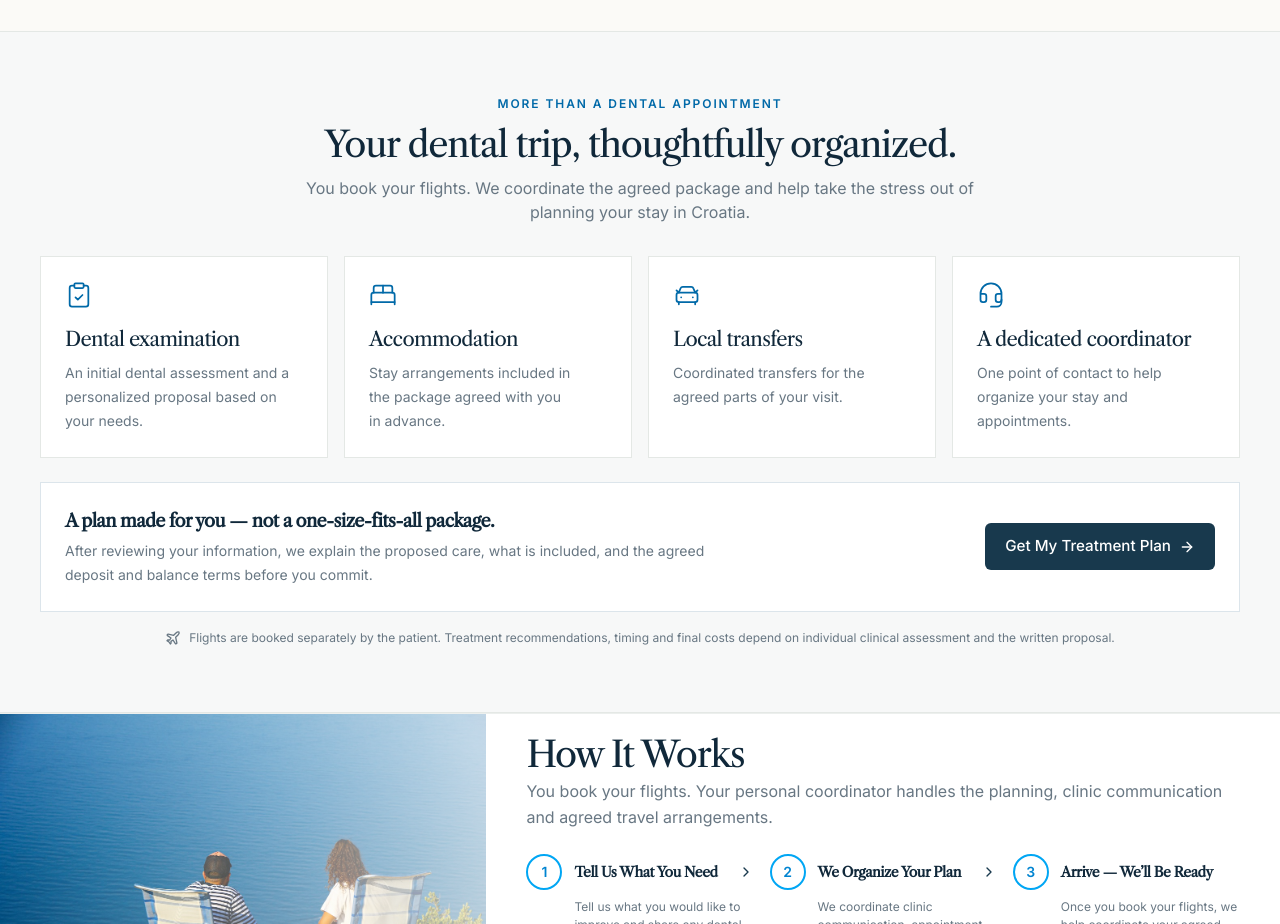
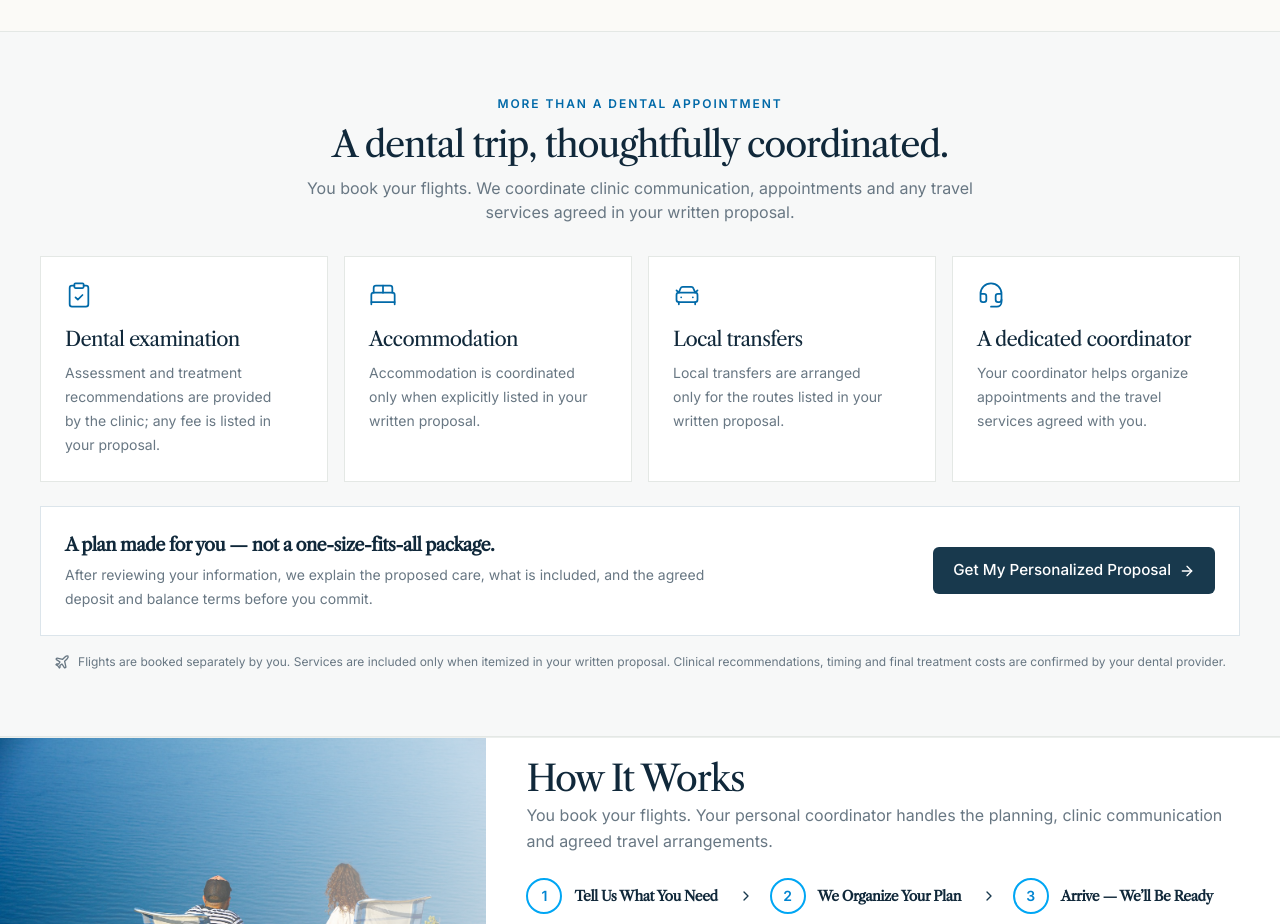
Before and after one commit to ivansusac2209/SmileCroatia, a Vue app: page / in a window 1280 px wide. Shown: the part 2612-3536 px from the top of the page. Built offline with nearby package versions, Linux system fonts and the light colour scheme.

Commit message:
Clarify package inclusions and proposal terms

```diff
--- a/src/components/home/PackageIncludes.vue
+++ b/src/components/home/PackageIncludes.vue
@@ -3,10 +3,10 @@ import { ArrowRight, BedDouble, CarFront, ClipboardCheck, Headset, Plane } from
 import BaseButton from '@/components/ui/BaseButton.vue'
 
 const included = [
-  { icon: ClipboardCheck, title: 'Dental examination', text: 'An initial dental assessment and a personalized proposal based on your needs.' },
-  { icon: BedDouble, title: 'Accommodation', text: 'Stay arrangements included in the package agreed with you in advance.' },
-  { icon: CarFront, title: 'Local transfers', text: 'Coordinated transfers for the agreed parts of your visit.' },
-  { icon: Headset, title: 'A dedicated coordinator', text: 'One point of contact to help organize your stay and appointments.' },
+  { icon: ClipboardCheck, title: 'Dental examination', text: 'Assessment and treatment recommendations are provided by the clinic; any fee is listed in your proposal.' },
+  { icon: BedDouble, title: 'Accommodation', text: 'Accommodation is coordinated only when explicitly listed in your written proposal.' },
+  { icon: CarFront, title: 'Local transfers', text: 'Local transfers are arranged only for the routes listed in your written proposal.' },
+  { icon: Headset, title: 'A dedicated coordinator', text: 'Your coordinator helps organize appointments and the travel services agreed with you.' },
 ]
 </script>
 
@@ -15,8 +15,8 @@ const included = [
     <div class="container-page">
       <div class="mx-auto max-w-2xl text-center">
         <p class="text-xs font-semibold tracking-[0.16em] text-sky-700">MORE THAN A DENTAL APPOINTMENT</p>
-        <h2 id="package-includes-title" class="mt-3 text-3xl text-navy-900 sm:text-4xl">Your dental trip, thoughtfully organized.</h2>
-        <p class="mt-3 text-sm leading-6 text-muted sm:text-base">You book your flights. We coordinate the agreed package and help take the stress out of planning your stay in Croatia.</p>
+        <h2 id="package-includes-title" class="mt-3 text-3xl text-navy-900 sm:text-4xl">A dental trip, thoughtfully coordinated.</h2>
+        <p class="mt-3 text-sm leading-6 text-muted sm:text-base">You book your flights. We coordinate clinic communication, appointments and any travel services agreed in your written proposal.</p>
       </div>
       <div class="mt-8 grid gap-4 sm:grid-cols-2 lg:grid-cols-4">
         <article v-for="item in included" :key="item.title" class="border border-line bg-white p-5 sm:p-6">
@@ -30,9 +30,9 @@ const included = [
           <h3 class="text-lg font-semibold text-navy-900">A plan made for you — not a one-size-fits-all package.</h3>
           <p class="mt-1 text-sm leading-6 text-muted">After reviewing your information, we explain the proposed care, what is included, and the agreed deposit and balance terms before you commit.</p>
         </div>
-        <BaseButton :to="{ name: 'contact-details' }" class="shrink-0">Get My Treatment Plan <ArrowRight class="size-4" /></BaseButton>
+        <BaseButton :to="{ name: 'contact-details' }" class="shrink-0">Get My Personalized Proposal <ArrowRight class="size-4" /></BaseButton>
       </div>
-      <p class="mt-4 flex items-start justify-center gap-2 text-center text-xs leading-5 text-muted"><Plane class="mt-0.5 size-4 shrink-0" />Flights are booked separately by the patient. Treatment recommendations, timing and final costs depend on individual clinical assessment and the written proposal.</p>
+      <p class="mt-4 flex items-start justify-center gap-2 text-center text-xs leading-5 text-muted"><Plane class="mt-0.5 size-4 shrink-0" />Flights are booked separately by you. Services are included only when itemized in your written proposal. Clinical recommendations, timing and final treatment costs are confirmed by your dental provider.</p>
     </div>
   </section>
 </template>
```
